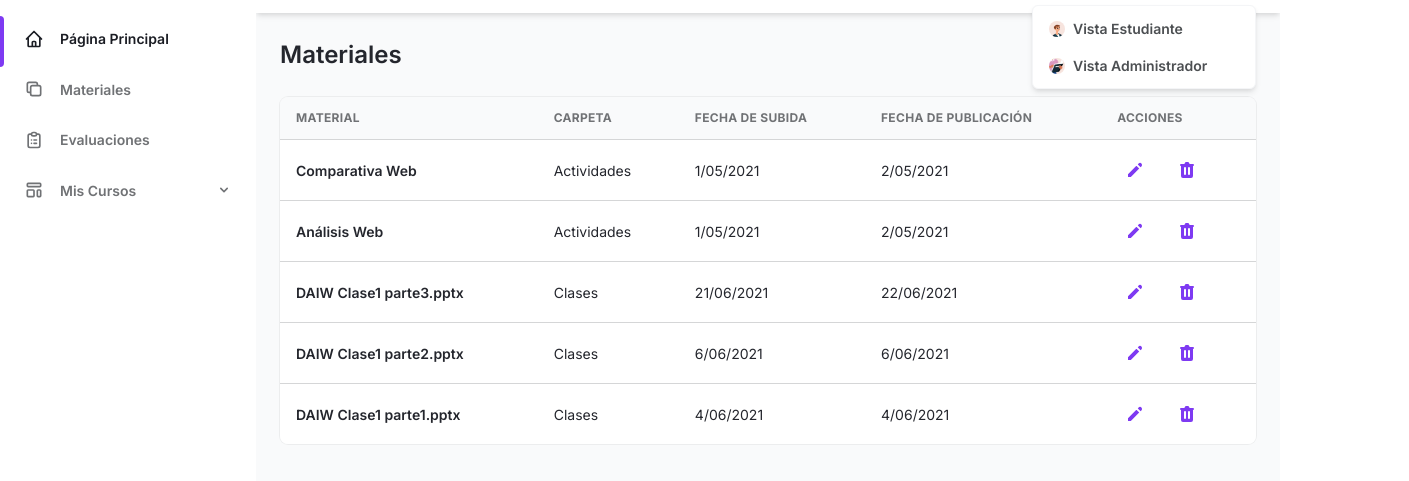
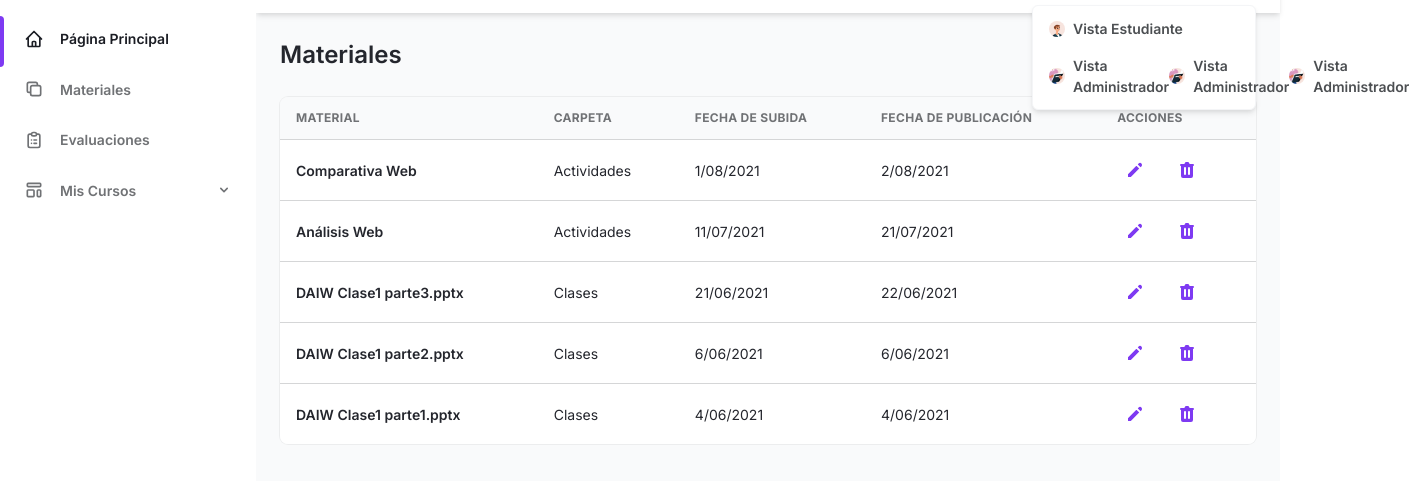
Before and after one commit to SiirGustav/Adeccant, a plain HTML site: page materiales.html in a window 1280 px wide. Both pictures are taken after a click on the button 1240 px from the left and 32 px from the top of the page. Shown: the part 51-532 px from the top of the page, 1409 px wide, since content can reach past the window. Drawn offline with nearby package versions, Linux system fonts and the light colour scheme.

Commit message:
Ahí nomás yo cacho

```diff
--- a/materiales.html
+++ b/materiales.html
@@ -20,9 +20,9 @@
     <script src="https://ajax.googleapis.com/ajax/libs/jquery/1.12.4/jquery.min.js"></script>
     <script>
       $(function () {
-        $('#sidebar').load('sidebar.html')
-        $('#navbar').load('navbar.html')
-      })
+        $('#sidebar').load('sidebar.html');
+        $('#navbar').load('navbar.html');
+      });
     </script>
   </head>
   <body>
@@ -115,8 +115,8 @@
                         </div>
                       </td>
                       <td class="px-4 py-3 text-sm">Actividades</td>
-                      <td class="px-4 py-3 text-sm">1/05/2021</td>
-                      <td class="px-4 py-3 text-sm">2/05/2021</td>
+                      <td class="px-4 py-3 text-sm">1/08/2021</td>
+                      <td class="px-4 py-3 text-sm">2/08/2021</td>
                       <td class="px-4 py-3">
                         <div class="flex items-center space-x-4 text-sm">
                           <button
@@ -190,8 +190,8 @@
                         </div>
                       </td>
                       <td class="px-4 py-3 text-sm">Actividades</td>
-                      <td class="px-4 py-3 text-sm">1/05/2021</td>
-                      <td class="px-4 py-3 text-sm">2/05/2021</td>
+                      <td class="px-4 py-3 text-sm">11/07/2021</td>
+                      <td class="px-4 py-3 text-sm">21/07/2021</td>
                       <td class="px-4 py-3">
                         <div class="flex items-center space-x-4 text-sm">
                           <button
--- a/navbar.html
+++ b/navbar.html
@@ -246,9 +246,8 @@
                   duration-150
                   rounded-md
                   hover:bg-gray-100 hover:text-gray-800
-                  dark:hover:bg-gray-800 dark:hover:text-gray-200
                 "
-                href="#"
+                href=""
               >
                 <img
                   class="object-cover w-4 h-4 mr-2 rounded-full"
@@ -285,6 +284,56 @@
                 />
                 <span>Vista Administrador</span>
               </a>
+              <a
+                class="
+                  inline-flex
+                  items-center
+                  w-full
+                  px-2
+                  py-1
+                  text-sm
+                  font-semibold
+                  transition-colors
+                  duration-150
+                  rounded-md
+                  hover:bg-gray-100 hover:text-gray-800
+                  dark:hover:bg-gray-800 dark:hover:text-gray-200
+                "
+                href="#"
+              >
+                <img
+                  class="object-cover w-4 h-4 mr-2 rounded-full"
+                  src="./assets/img/admin.jpg"
+                  alt=""
+                  aria-hidden="true"
+                />
+                <span>Vista Administrador</span>
+              </a>
+              <a
+                class="
+                  inline-flex
+                  items-center
+                  w-full
+                  px-2
+                  py-1
+                  text-sm
+                  font-semibold
+                  transition-colors
+                  duration-150
+                  rounded-md
+                  hover:bg-gray-100 hover:text-gray-800
+                  dark:hover:bg-gray-800 dark:hover:text-gray-200
+                "
+                href="#"
+              >
+                <img
+                  class="object-cover w-4 h-4 mr-2 rounded-full"
+                  src="./assets/img/admin.jpg"
+                  alt=""
+                  aria-hidden="true"
+                />
+                <span>Vista Administrador</span>
+              </a>
             </li>
           </ul>
         </template>
```
